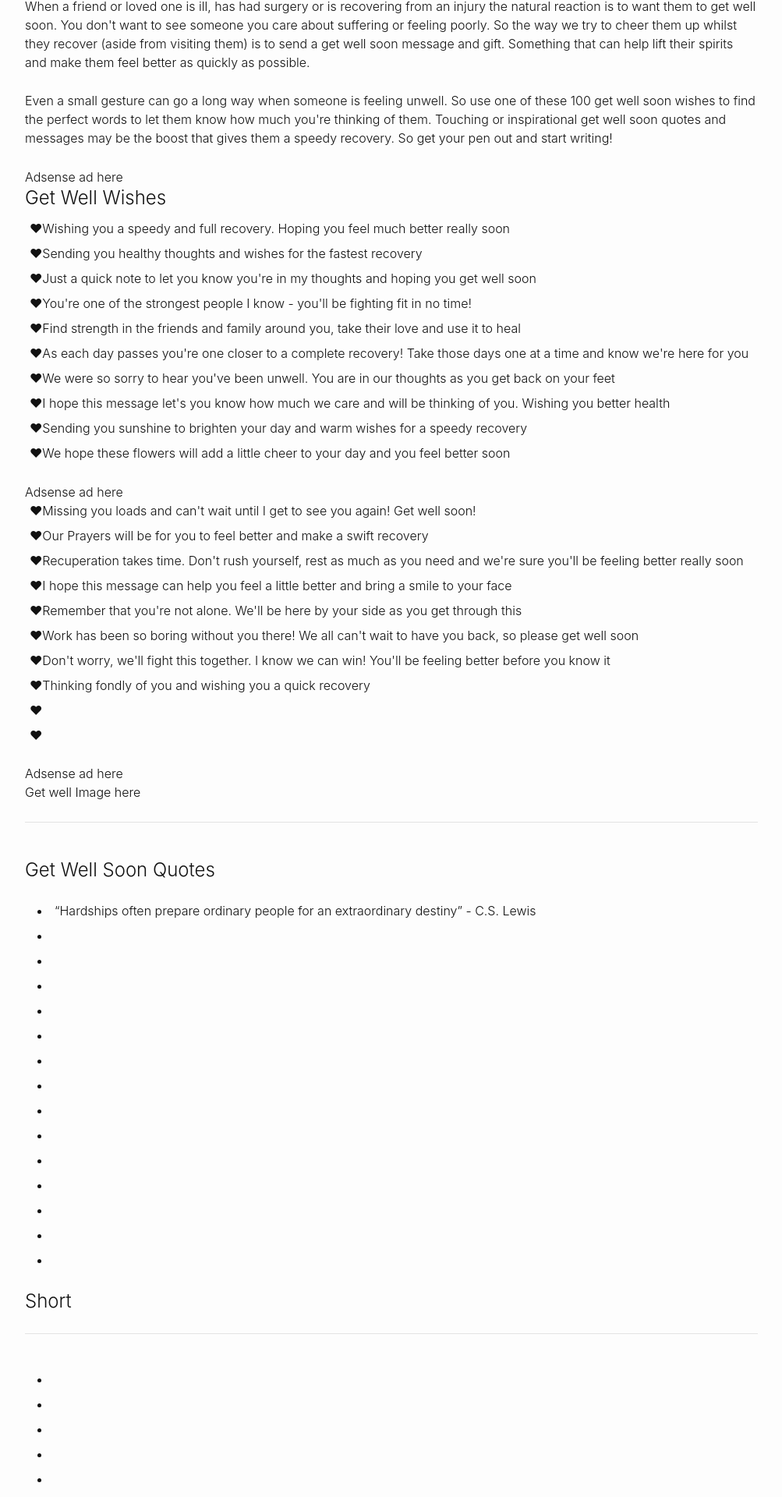
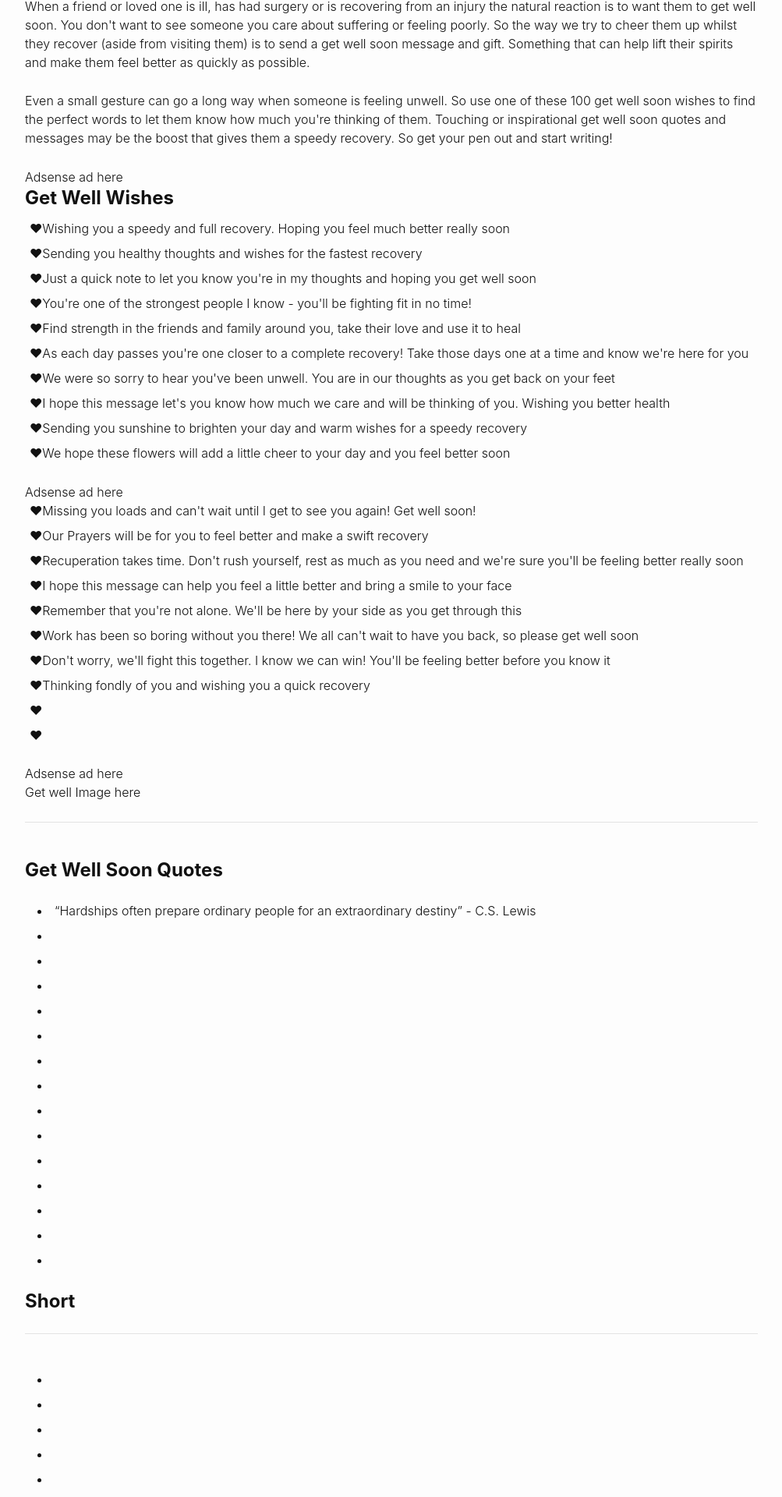
Before and after one commit to andyml123/andyml123.github.io, a Jekyll site: the page index2.html, which Jekyll copies as it is, in a window 1280 px wide. Shown: the part 304-2224 px from the top of the page at 78% size, without its empty margins (138-1141 px from the left). Built offline with Jekyll 4.4.1, drawn with Linux system fonts in a browser that asks for light colours.

Commit message:
Update _layout.scss

```diff
--- a/_sass/_layout.scss
+++ b/_sass/_layout.scss
@@ -434,6 +434,8 @@ h1,h2,h3{margin:0 0 .5em}
 
 h1{font-weight:bold;font-size:1.6em;line-height:1.4}
 
+h2{font-weight:bold}
+
 ol,p,ul{margin:0 0 1.6em 0}
 
 ol,ul{padding:0 0 0 1em}
```
